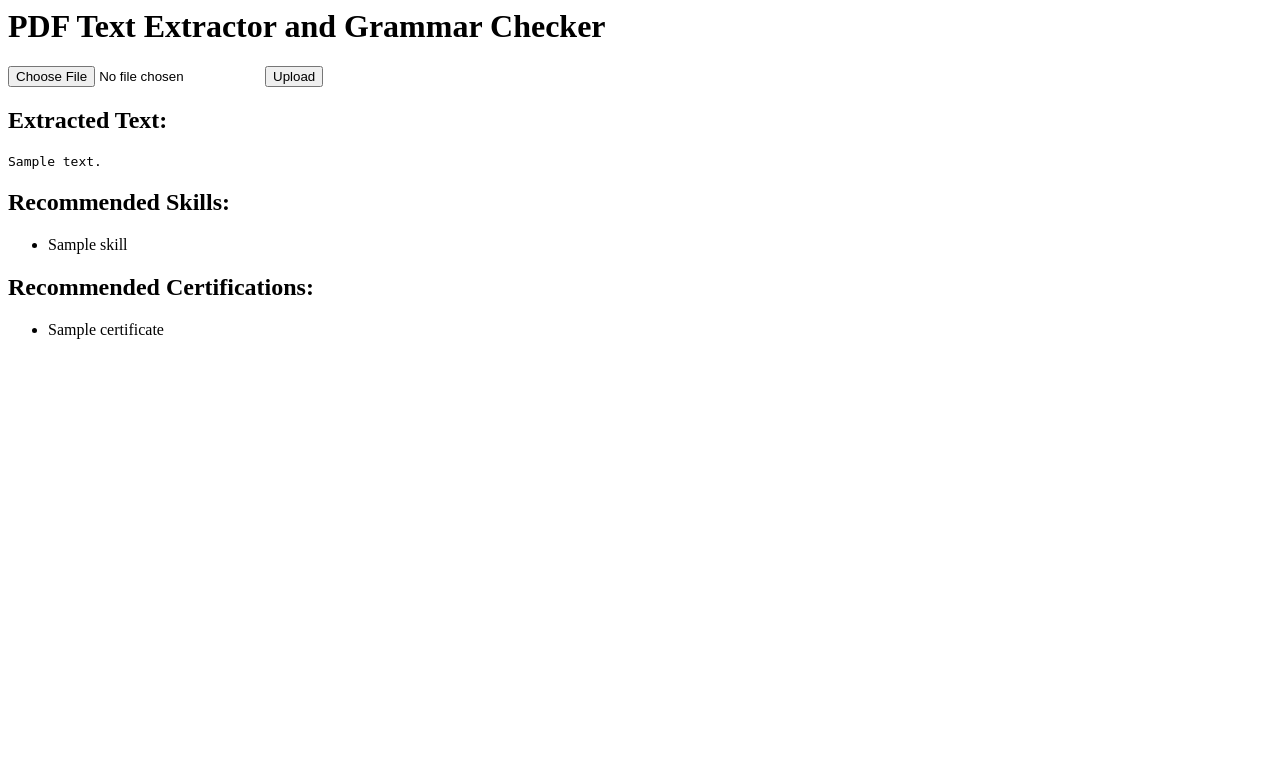
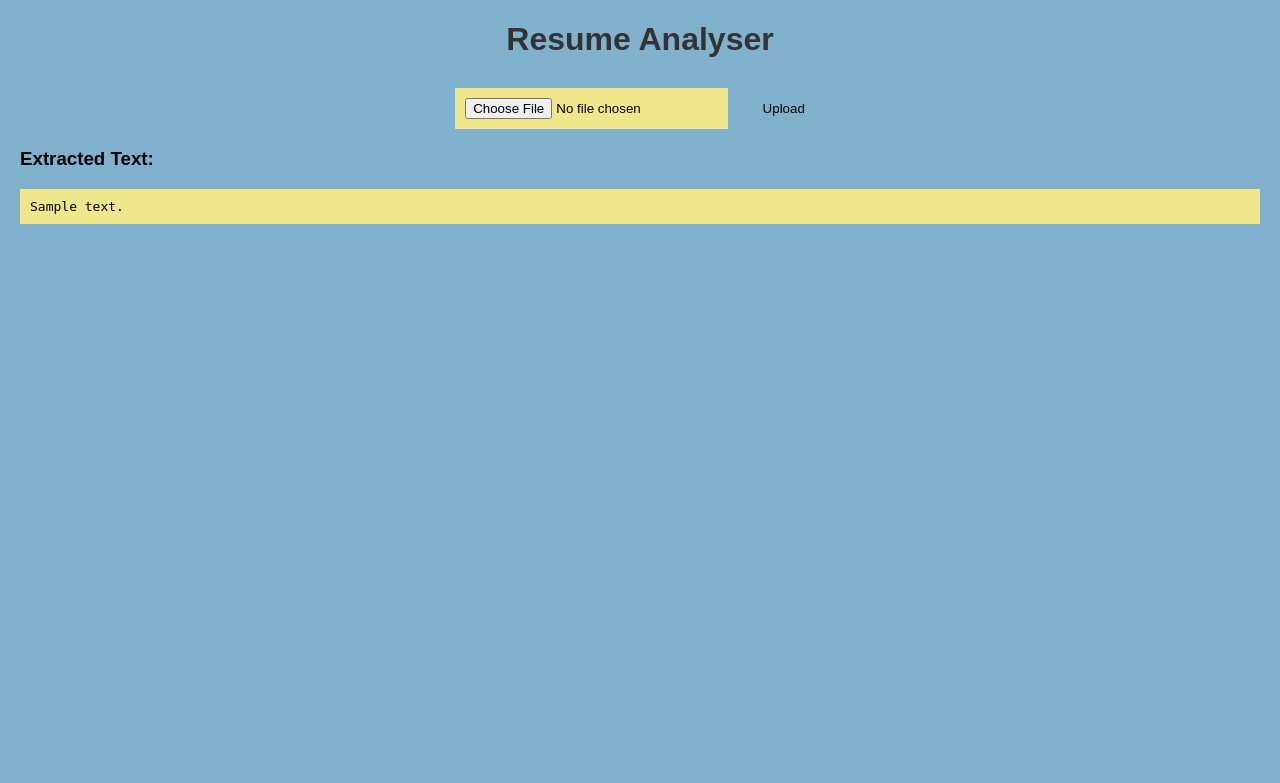
Before and after one commit to Minha-Fathima/ResumeAnalyser, a Flask app: template templates/index.html in a window 1280 px wide. Shown: the top 783 px of the page. Run offline with Flask 3, Linux system fonts and the light colour scheme; the template is opened without the code that fills it: most values are stand-ins (such as "Sample title", 1, 10 or a date in 2020).

Commit message:
added css

```diff
--- a/templates/index.html
+++ b/templates/index.html
@@ -1,4 +1,4 @@
-</html>
+<!-- </html>
 
 <!DOCTYPE html>
 <html>
@@ -57,4 +57,120 @@
 </html>
 </body>
 
+</html> -->
+
+<!DOCTYPE html>
+<html>
+
+<head>
+  <title>PDF Text Extractor and Grammar Checker</title>
+  <style>
+    body {
+      background-color: rgb(128, 178, 205);
+      font-family: Arial, sans-serif;
+      margin: 20px;
+    }
+
+    h1 {
+      color: #333;
+      text-align: center;
+      animation: fade-in 1s ease-out;
+    }
+
+    @keyframes fade-in {
+      0% {
+        opacity: 0;
+      }
+      100% {
+        opacity: 1;
+      }
+    }
+
+    form {
+      text-align: center;
+      margin-top: 30px;
+      animation: slide-up 1s ease-out;
+    }
+
+    @keyframes slide-up {
+      0% {
+        opacity: 0;
+        transform: translateY(20px);
+      }
+      100% {
+        opacity: 1;
+        transform: translateY(0);
+      }
+    }
+
+    input[type="file"] {
+      padding: 10px;
+      border: none;
+      background-color:khaki;
+      margin-right: 10px;
+    }
+
+    input[type="submit"] {
+      padding: 10px 20px;
+      background-color: transparent ;
+      color: black;
+      border: none;
+      cursor: pointer;
+    }
+
+    h2 {
+      color: #333;
+      margin-top: 30px;
+      animation: fade-in 1s ease-out;
+    }
+
+    pre {
+      font-family: monospace;
+      background-color: khaki;
+      padding: 10px;
+      white-space: pre-wrap;
+      word-wrap: break-word;
+      animation: fade-in 1s ease-out;
+    }
+
+    ul {
+      margin-top: 10px;
+      padding-left: 20px;
+      animation: fade-in 1s ease-out;
+    }
+
+    li {
+      margin-bottom: 10px;
+      animation: slide-up 1s ease-out;
+    }
+  </style>
+</head>
+
+<body>
+  <h1>Resume Analyser</h1>
+  <form action="/" method="post" enctype="multipart/form-data">
+    <input type="file" name="file" accept=".pdf">
+    <input type="submit" value="Upload">
+  </form>
+
+  {% if text %}
+  <h3>Extracted Text:</h3>
+  <pre>{{ text }}</pre>
+  {% endif %}
+
+  {% if grammar_errors %}
+  <h3>Grammar Errors:</h3>
+  <ul>
+    {% for error in grammar_errors %}
+    <li>
+      <strong>Error:</strong> {{ error.correctionType }}<br>
+      <strong>Correction:</strong> {{ error.suggestion }}<br>
+      <strong>Incorrect Text:</strong> {{ error.originalText }}<br>
+      <strong>Line number:</strong> {{ line }}
+    </li>
+    {% endfor %}
+  </ul>
+  {% endif %}
+</body>
+
 </html>
```
